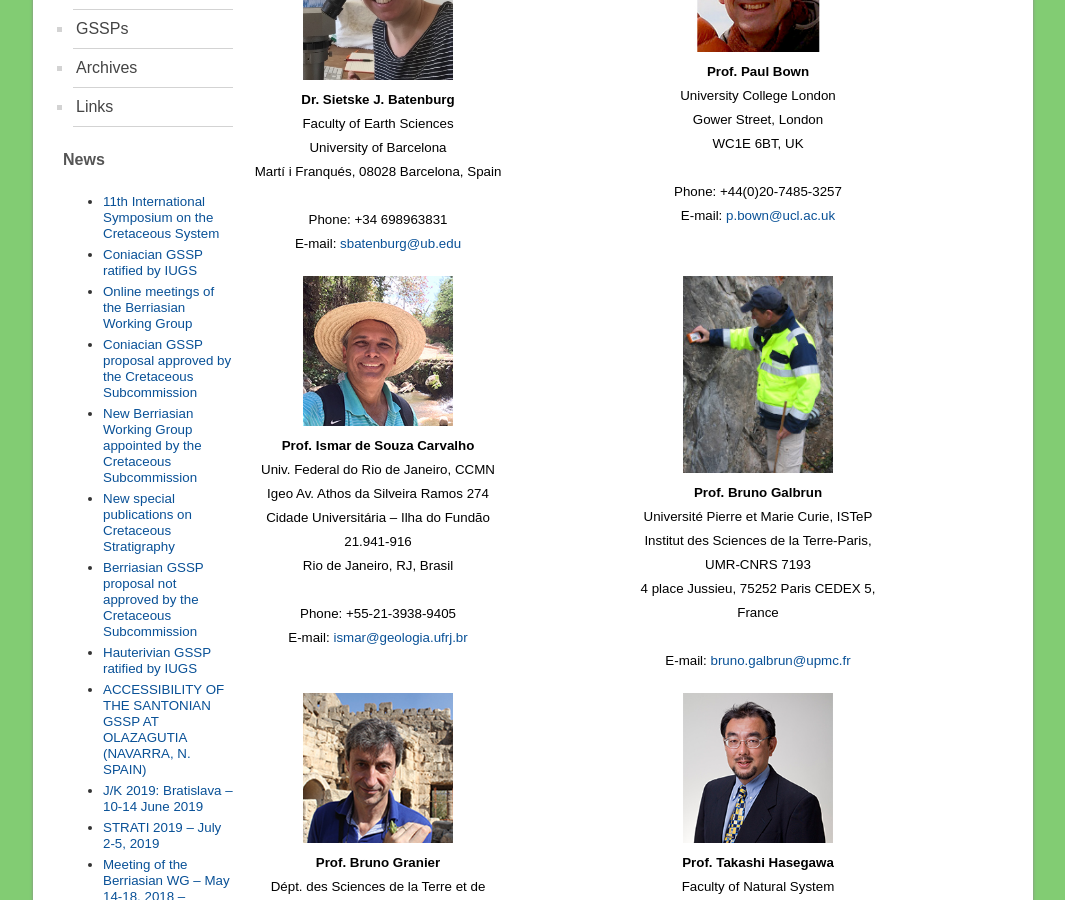
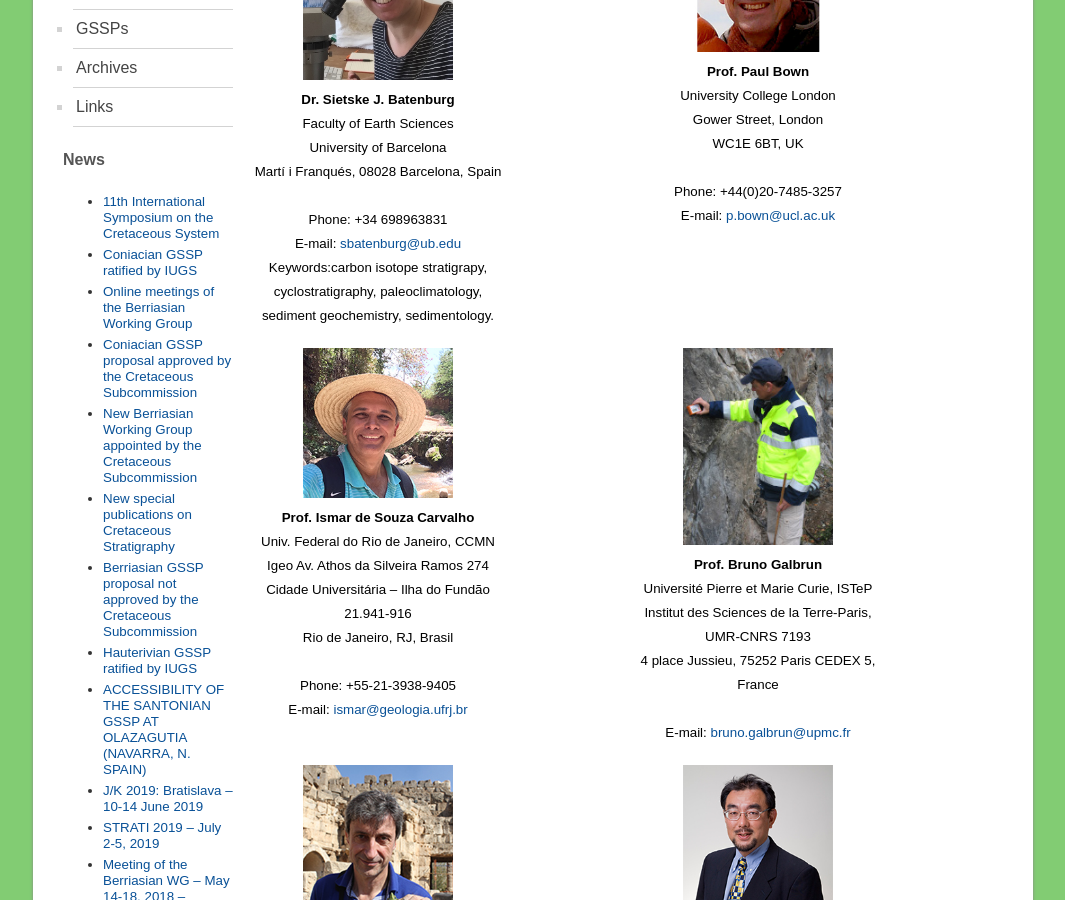
Before and after one commit to i-c-stratigraphy/subcommission-cretaceous, a Jekyll site: the page built from pages/members.md, in a window 1280 px wide and 900 px high, scrolled down 566 px. Shown: the whole window, without its empty margins (107-1172 px from the left). Built offline with Jekyll 4.4.1, drawn with Linux system fonts in a browser that asks for light colours.

Commit message:
Update members.md

```diff
--- a/pages/members.md
+++ b/pages/members.md
@@ -14,6 +14,7 @@ permalink: /members
         <br />
         Phone: +34 698963831<br />
         E-mail: <a href="mailto:sbatenburg@ub.edu">sbatenburg@ub.edu</a>
+        Keywords:carbon isotope stratigrapy, cyclostratigraphy, paleoclimatology, sediment geochemistry, sedimentology.
     </div>
     <div class="person" style="grid-row:1; grid-column:2;">
         <img src="images/person-bown.jpg" style="width:150px;" alt="Bown" /><br />
```
